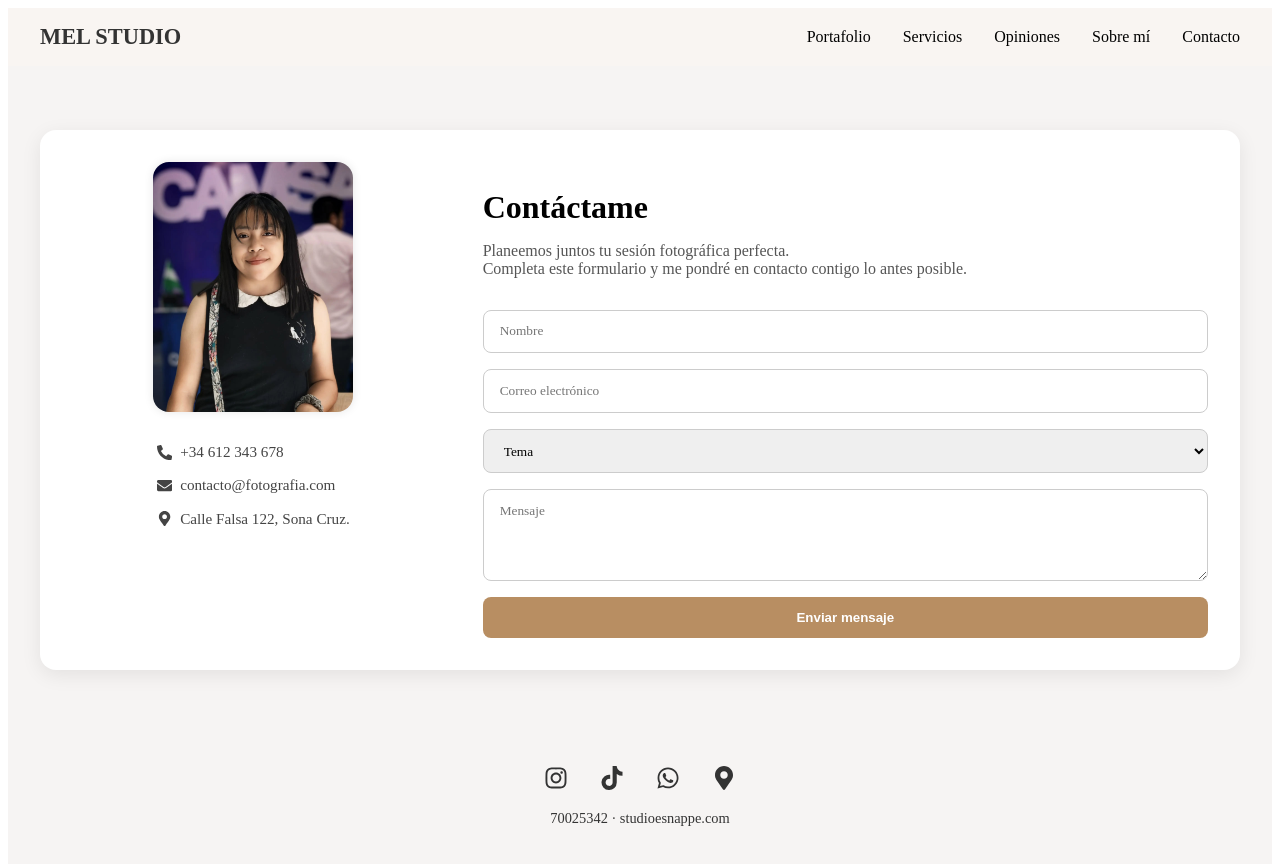
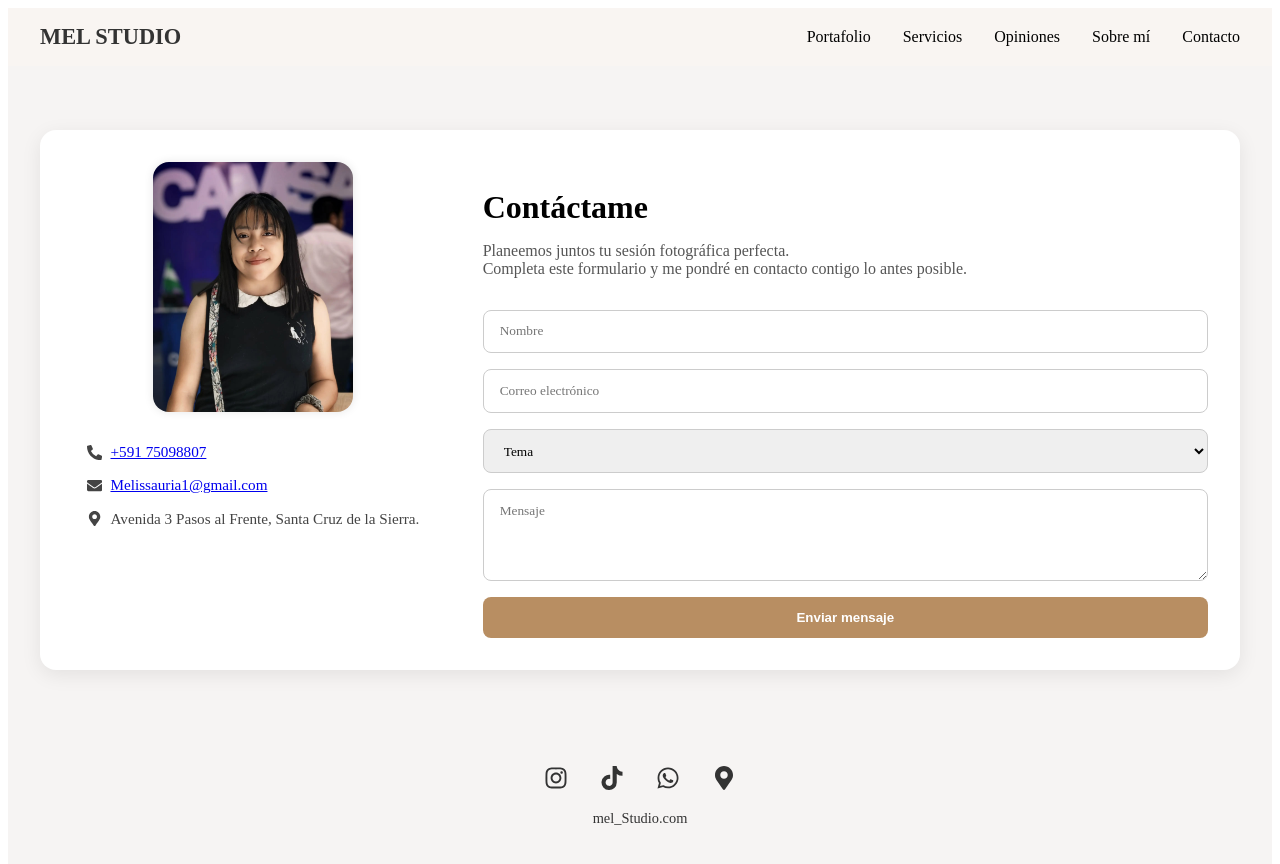
Before and after one commit to Jorgito-cc/MEL_ESTUDIO, a React (Vite) app: page /contactanos in a window 1280 px wide. Shown: the top 864 px of the page. Built offline with nearby package versions, Linux system fonts and the light colour scheme.

Commit message:
feat(app):interfaces de contactoPage

```diff
--- a/src/presentation/components/layout/Footer.jsx
+++ b/src/presentation/components/layout/Footer.jsx
@@ -5,20 +5,20 @@ export const Footer = () => {
   return (
     <footer className="footer">
       <div className="footer__icons">
-        <a href="https://instagram.com" target="_blank" rel="noopener noreferrer" className="footer__icon">
+        <a href="https://www.instagram.com/01_03_mely?igsh=MW96Mmo3aWd5dzY5Yw==" target="_blank" rel="noopener noreferrer" className="footer__icon">
           <FaInstagram />
         </a>
-        <a href="#" className="footer__icon">
+        <a href="https://www.tiktok.com/@magic._.shop07?is_from_webapp=1&sender_device=pc" className="footer__icon">
           <FaTiktok />
         </a>
-        <a href="https://wa.me/70000000" className="footer__icon">
+        <a href="https://wa.me/75098807" className="footer__icon">
           <FaWhatsapp />
         </a>
         <a href="https://maps.google.com" className="footer__icon">
           <FaMapMarkerAlt />
         </a>
       </div>
-      <p className="footer__text">70025342 · studioesnappe.com</p>
+      <p className="footer__text"> mel_Studio.com</p>
     </footer>
   );
 };
--- a/src/presentation/pages/AboutPage.jsx
+++ b/src/presentation/pages/AboutPage.jsx
@@ -18,7 +18,7 @@ export const About = () => {
             Apasionada por capturar momentos auténticos con una mirada creativa, cercana y profesional.
             A través de mi lente, busco que cada imagen cuente una historia que inspire y conecte con quienes la observan.
           </p>
-          <p className="about__firma">©2025 - melissauria.com</p>
+          <p className="about__firma">©2025 -  Melissauria1@gmail.com</p>
         </div>
       </div>
     </section>
--- a/src/presentation/pages/ContactoPage.jsx
+++ b/src/presentation/pages/ContactoPage.jsx
@@ -10,9 +10,17 @@ export const ContactoPage = () => {
         <div className="contacto__info">
           <img src={melisaImg} alt="Melissa Uria" className="contacto__img" />
           <div className="contacto__datos">
-            <p><FaPhoneAlt /> +34 612 343 678</p>
-            <p><FaEnvelope /> contacto@fotografia.com</p>
-            <p><FaMapMarkerAlt /> Calle Falsa 122, Sona Cruz.</p>
+            <p>
+              <FaPhoneAlt />{' '}
+              <a href="tel:+59175098807">+591 75098807</a>
+            </p>
+            <p>
+              <FaEnvelope />{' '}
+              <a href="mailto:Melissauria1@gmail.com">Melissauria1@gmail.com</a>
+            </p>
+            <p>
+              <FaMapMarkerAlt /> Avenida 3 Pasos al Frente, Santa Cruz de la Sierra.
+            </p>
           </div>
         </div>
 
--- a/src/presentation/pages/OpinionesPage.jsx
+++ b/src/presentation/pages/OpinionesPage.jsx
@@ -10,13 +10,13 @@ import persona6 from '../../assets/persona6.jpg';
 import persona7 from '../../assets/persona7.jpg';
 
 const opinionesMock = [
-  { nombre: 'Camila Soto', descripcion: 'Una experiencia maravillosa.', imagen: persona1 },
+  { nombre: 'Marcos Soto', descripcion: 'Una experiencia maravillosa.', imagen: persona1 },
   { nombre: 'José Ramírez', descripcion: 'Quedamos encantados con el resultado.', imagen: persona2 },
   { nombre: 'Lucía Fernández', descripcion: 'Muy amable y creativa.', imagen: persona3 },
   { nombre: 'Diego Morales', descripcion: 'Gran atención al detalle.', imagen: persona4 },
-  { nombre: 'María López', descripcion: 'Superó mis expectativas.', imagen: persona5 },
+  { nombre: 'Marío López', descripcion: 'Superó mis expectativas.', imagen: persona5 },
   { nombre: 'Fernando Paredes', descripcion: 'Excelente resultado.', imagen: persona6 },
-  { nombre: 'Ana Claudia', descripcion: '¡Todo salió hermoso!', imagen: persona7 },
+  { nombre: 'Robert Navarro', descripcion: '¡Todo salió hermoso!', imagen: persona7 },
 ];
 
 export const OpinionesPage = () => {
```
